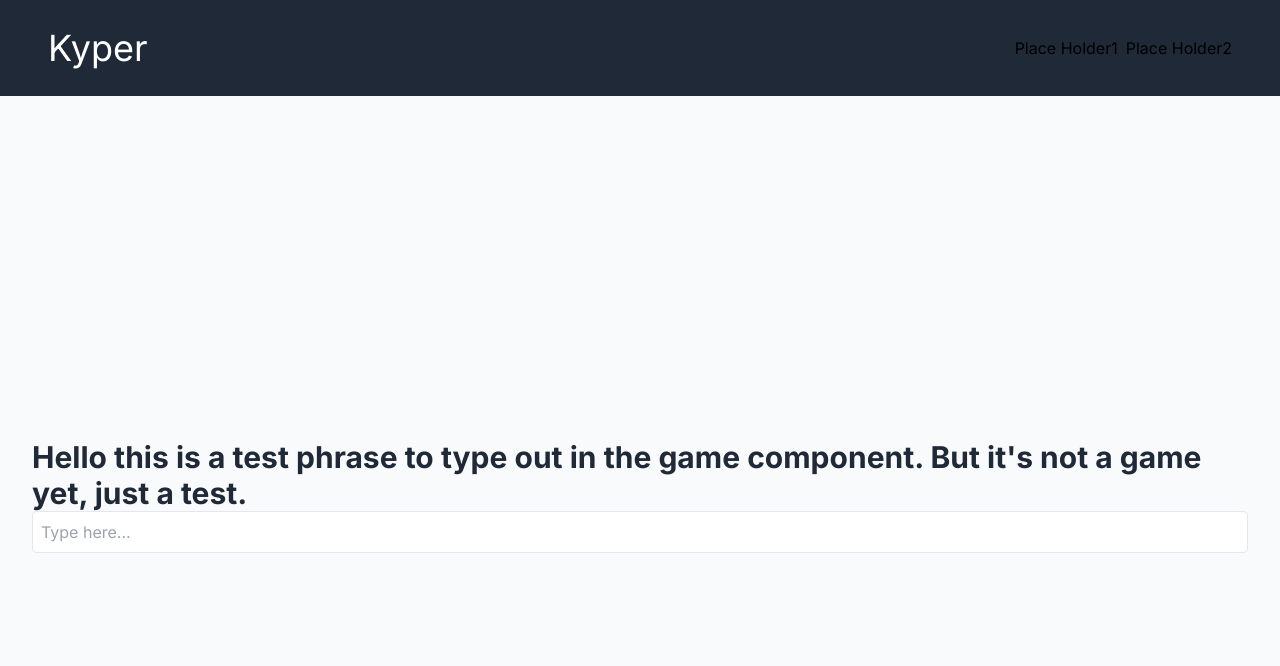
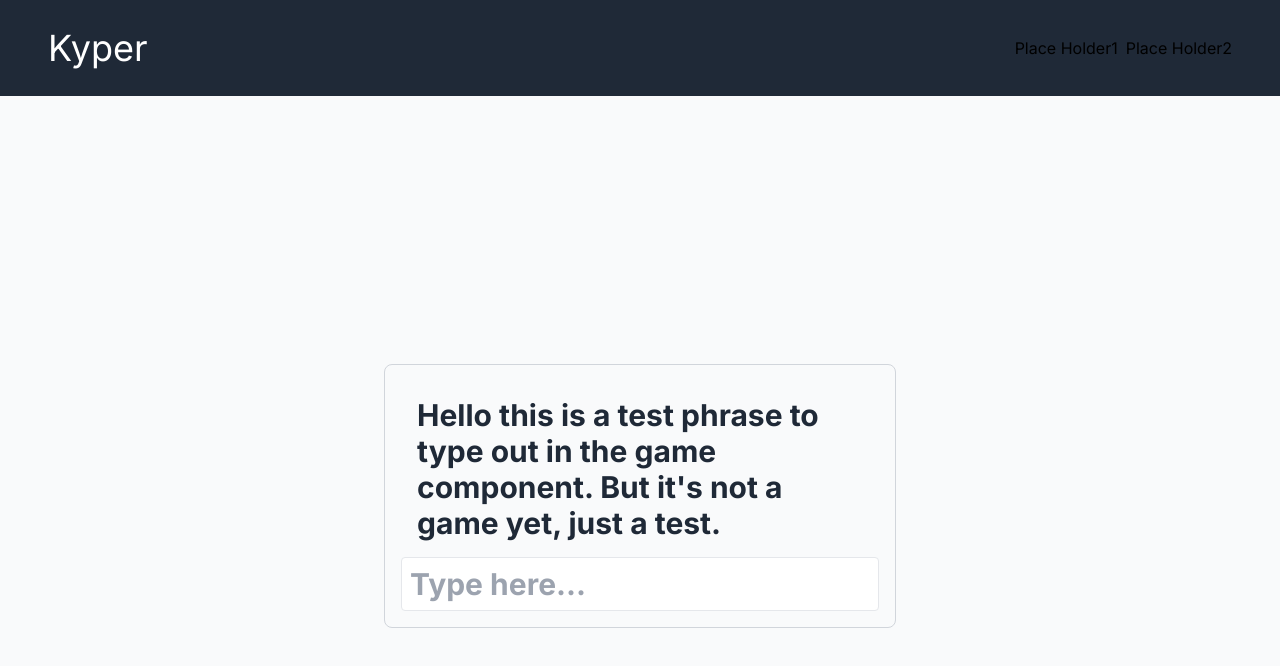
Before and after one commit to gksksla7140/kypeio-frontend, a Next.js app: page /game in a window 1280 px wide. Shown: the top 666 px of the page. Built offline with nearby package versions, Linux system fonts and the light colour scheme.

Commit message:
Fix import typo and update styling in GameText component

```diff
--- a/src/app/game/page.tsx
+++ b/src/app/game/page.tsx
@@ -1,7 +1,6 @@
 "use client";
 import React, { useState } from "react";
 import PlayerInput from "@/components/game/PlayerInput";
-import PlayerProgressComponent from "@/components/game/PlayerProgress";
 import GameText from "@/components/game/GameText";
 
 const testPhrase =
@@ -15,8 +14,10 @@ export default function Game() {
   };
   return (
     <div className="min-h-screen flex flex-col items-center justify-center bg-gray-50 py-12 px-4 sm:px-6 lg:px-8">
-      <GameText gamePhrase={testPhrase} cursor={playerProgress.length} />
+      <div className="text-3xl font-bold text-gray-800 border border-gray-300 p-4 rounded-lg max-w-lg mx-auto">
+        <GameText gamePhrase={testPhrase} cursor={playerProgress.length} />
       <PlayerInput value={playerProgress} onChange={handleChange} />
+      </div>
     </div>
   );
 }
--- a/src/components/game/GameText.tsx
+++ b/src/components/game/GameText.tsx
@@ -1,3 +1,4 @@
+"use clinet";
 import React from "react";
 
 type GameTextProps = {
@@ -7,7 +8,7 @@ type GameTextProps = {
 
 const GameText: React.FC<GameTextProps> = ({ gamePhrase, cursor }) => {
   return (
-    <div className="text-3xl font-bold text-gray-800">
+    <div className="text-3xl font-bold text-gray-800 p-4 max-w-lg mx-auto">
       {gamePhrase.split("").map((char, index) => {
         let charClass = "";
         if (index < cursor) {
```
